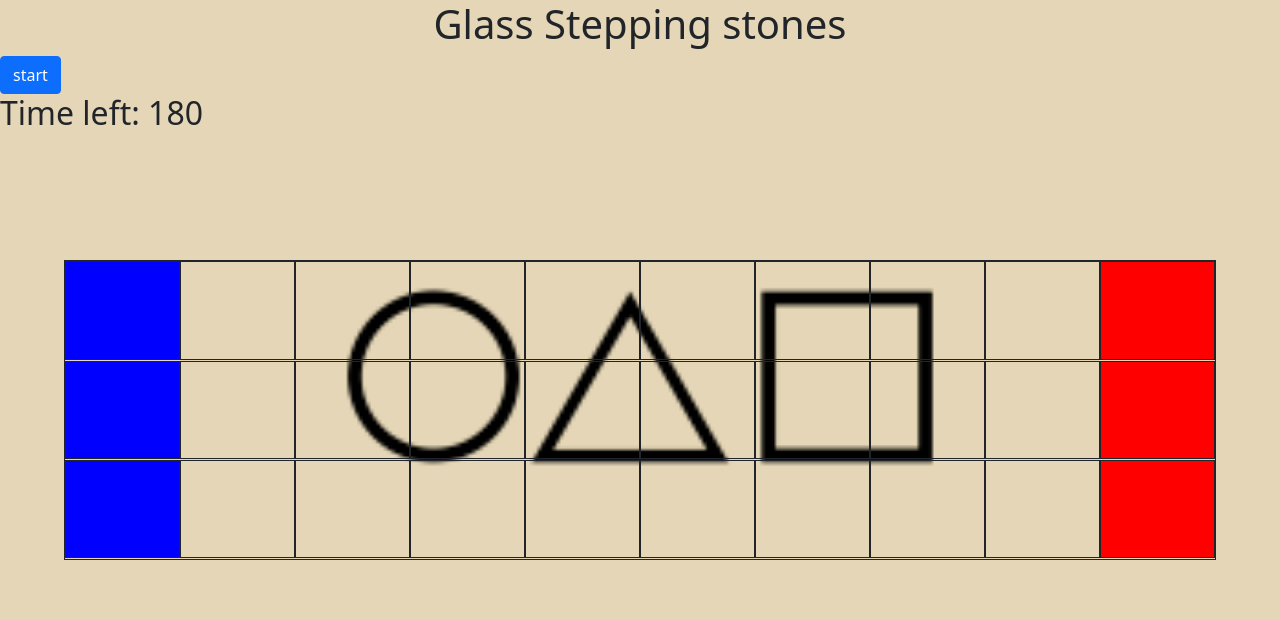
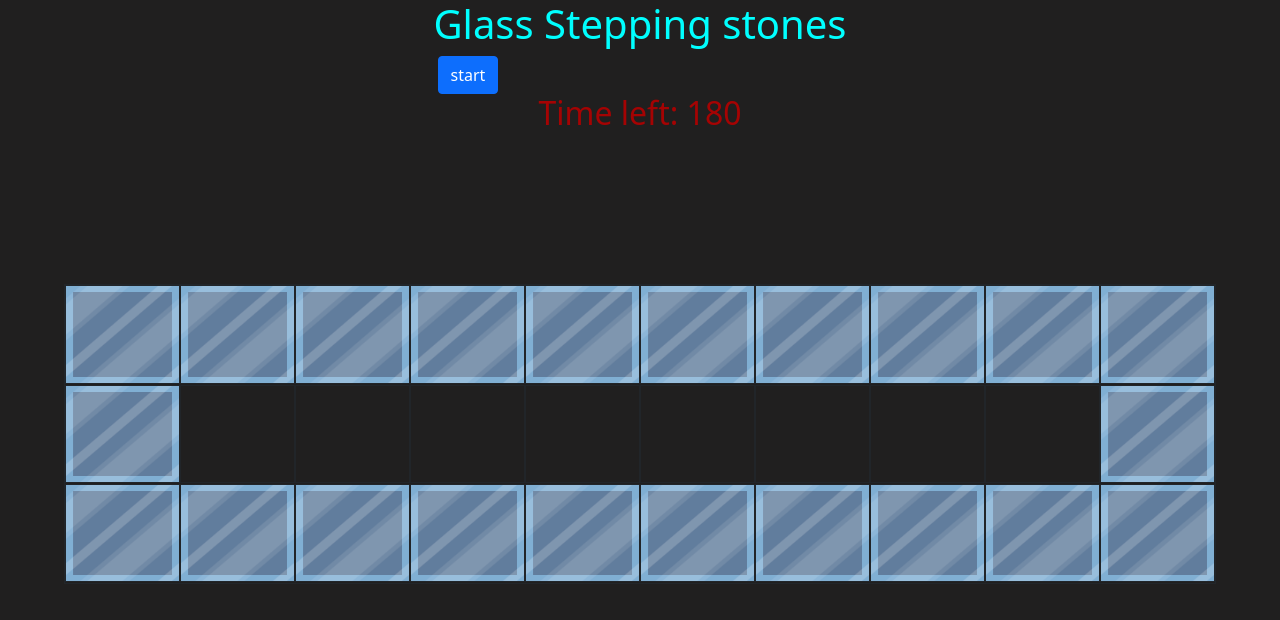
Before and after one commit to mohamadsaad1/Glass-Stepping-Stones, a plain HTML site: page index.html in a window 1280 px wide. Drawn offline with nearby package versions, Linux system fonts and the light colour scheme.

Commit message:
some css

```diff
--- a/css/style.css
+++ b/css/style.css
@@ -1,3 +1,11 @@
+body{
+  display: flex;
+  flex-direction: column;
+  align-items: center;
+  justify-content: center;
+  min-height: 70vh;
+  font-size: 40px;
+}
 .board {
   border: 1px solid;
   display: flex;
@@ -11,24 +19,29 @@
   border: 1px solid;
   height: 33%;
   width: 10%;
+}
+#title{
+color: aqua;
 
 }
-h1{
-  display: flex;
-  justify-content: center;
-  animation:1.5s slidein;
+h2{
+  color: rgb(165, 3, 3);
 }
+.board img {
+  width: 100%;
+  height: 100%;
+}
+
 .start {
   background-color: blue;
 }
-
 
 .end {
   background-color: red;
 }
 
 .player {
-  background-color: black;
+  background-color: rgb(32, 31, 31);
 }
 .player1 {
   background-color: gray;
@@ -40,7 +53,7 @@ h1{
   background-color: orange;
 }
 
-.slidein {
+/* .slidein {
   animation-name: fadeInOut, moveLeft300px, bounce;
 animation-duration: 3s;
 animation-iteration-count: 1;
@@ -64,4 +77,4 @@ animation-iteration-count: 1;
     width: 100%;
   }
 
-}
+} */
--- a/index.html
+++ b/index.html
@@ -11,48 +11,48 @@
   <script defer src="js/app.js" charset="utf-8"></script>
   </head>
   <body>
-    <h1>Glass Stepping stones</h1>
-    <button id="button"  class="btn btn-primary">start</button>
-    <button id="moveUp" class="btn btn-danger" style="visibility: hidden;">move up</button>
-    <button id="moveDown" class="btn btn-info" style="visibility: hidden;">move down</button>
-    <button id="hold" class="btn btn-success" style="visibility: hidden;">hold</button>
-    <button id="push" class="btn btn-dark" style="visibility: hidden;">push</button>
+    <h1 id="title">Glass Stepping stones</h1>
+    <div class = "button-container">
+      <button id="button"  class="btn btn-primary">start</button>
+      <button id="moveUp" class="btn btn-danger" style="visibility: hidden;">move up</button>
+      <button id="moveDown" class="btn btn-info" style="visibility: hidden;">move down</button>
+      <button id="hold" class="btn btn-success" style="visibility: hidden;">hold</button>
+      <button id="push" class="btn btn-dark" style="visibility: hidden;">push</button>
+    </div>
     <h2> Time left: <span id="time-left">180</span></h2>
     <h3 id="status"></h3>
     <h3 id="turn"></h3>
-    <div class="game">
       <div class="board">
-        <div class='start'></div>
-        <div></div>
-        <div></div>
-        <div></div>
-        <div></div>
-        <div></div>
-        <div></div>
-        <div></div>
-        <div></div>
-        <div class='end'></div>
-        <div class='start'></div>
-        <div></div>
-        <div></div>
-        <div></div>
-        <div></div>
-        <div></div>
-        <div></div>
-        <div></div>
-        <div></div>
-        <div class='end'></div>
-        <div class='start'></div>
-        <div></div>
-        <div></div>
-        <div></div>
-        <div></div>
-        <div></div>
-        <div></div>
-        <div></div>
-        <div></div>
-        <div class='end'></div>
+        <div ><img src="glass.png" alt="ss" ></div>
+        <div ><img src="glass.png" alt="ss"></div>
+        <div ><img src="glass.png" alt="ss"></div>
+        <div ><img src="glass.png" alt="ss"></div>
+        <div ><img src="glass.png" alt="ss"></div>
+        <div ><img src="glass.png" alt="ss"></div>
+        <div ><img src="glass.png" alt="ss"></div>
+        <div ><img src="glass.png" alt="ss"></div>
+        <div ><img src="glass.png" alt="ss"></div>
+        <div ><img src="glass.png" alt="ss"></div>
+        <div ><img src="glass.png" alt="ss"></div>
+        <div ></div>
+        <div ></div>
+        <div ></div>
+        <div ></div>
+        <div ></div>
+        <div ></div>
+        <div ></div>
+        <div ></div>
+        <div ><img src="glass.png" alt="ss"></div>
+        <div ><img src="glass.png" alt="ss"></div>
+        <div ><img src="glass.png" alt="ss"></div>
+        <div ><img src="glass.png" alt="ss"></div>
+        <div ><img src="glass.png" alt="ss"></div>
+        <div ><img src="glass.png" alt="ss"></div>
+        <div ><img src="glass.png" alt="ss"></div>
+        <div ><img src="glass.png" alt="ss"></div>
+        <div ><img src="glass.png" alt="ss"></div>
+        <div ><img src="glass.png" alt="ss"></div>
+        <div ><img src="glass.png" alt="ss"></div>
       </div>
-    </div>
   </body>
 </html>
--- a/js/app.js
+++ b/js/app.js
@@ -1,6 +1,8 @@
-document.body.style.backgroundImage = "url('card.png')";
-document.body.style.backgroundSize= 'cover';
-document.body.style.backgroundRepeat= 'no-repeat';
+// document.body.style.backgroundImage = "url('card.png')";
+// document.body.style.backgroundSize= 'cover';
+// document.body.style.backgroundRepeat= 'no-repeat';
+document.body.style.backgroundColor= 'rgb(32, 31, 31)';
+
 /*----------------- Constants -----------------*/
 
 /*------------- Variables (state) -------------*/
@@ -96,6 +98,7 @@ function checkDie(){
       if (tiles[(players[turn][0]%10)-1]==0){
         statusEl.innerText="player "+(turn+1).toString()+" lost"
         players[turn][1]=false
+
         loseBool=checkLose()
       }
   }
@@ -285,7 +288,7 @@ function push(){
     if (!win && !lose){
     showButtons();
     }
-  } else {
+  }else {
       squares[players[2][0]].classList.remove('player'+(3).toString())
       squares[players[1][0]].classList.remove('player'+(2).toString())
       players[2][0]=players[1][0]
```
Also changed, not shown: glass.png (added).
